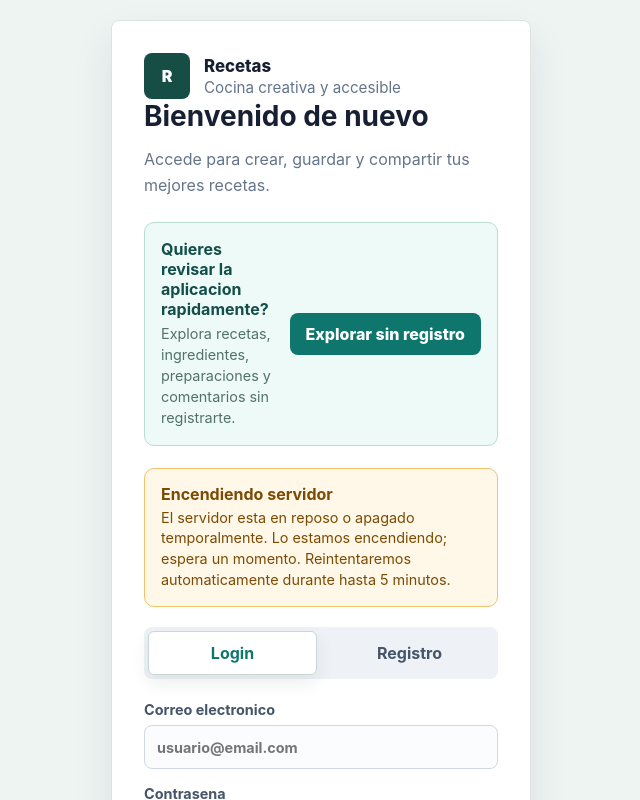
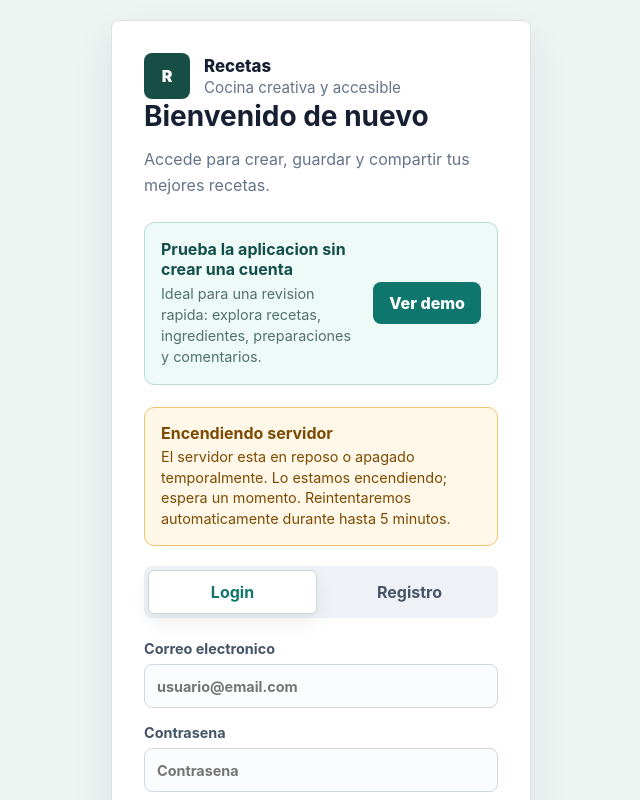
Before and after one commit to MelgarejoMaycol/Recetas-TS, a React (Vite) app: page /login in a window 1280 px wide. Shown: the top 800 px of the page, without its empty margins (319-959 px from the left). Built offline with nearby package versions, Linux system fonts and the light colour scheme; no server answers.

Commit message:
Mejora acceso al modo demo de Recetas

```diff
--- a/src/components/Login.tsx
+++ b/src/components/Login.tsx
@@ -159,11 +159,11 @@ const Login = ({ initialMode }: LoginProps) => {
 
                 <div className="demo-entry">
                     <div>
-                        <strong>Quieres revisar la aplicacion rapidamente?</strong>
-                        <p>Explora recetas, ingredientes, preparaciones y comentarios sin registrarte.</p>
+                        <strong>Prueba la aplicacion sin crear una cuenta</strong>
+                        <p>Ideal para una revision rapida: explora recetas, ingredientes, preparaciones y comentarios.</p>
                     </div>
                     <button type="button" className="demo-button" onClick={() => void navigate('/demo')}>
-                        Explorar sin registro
+                        Ver demo
                     </button>
                 </div>
 
```
